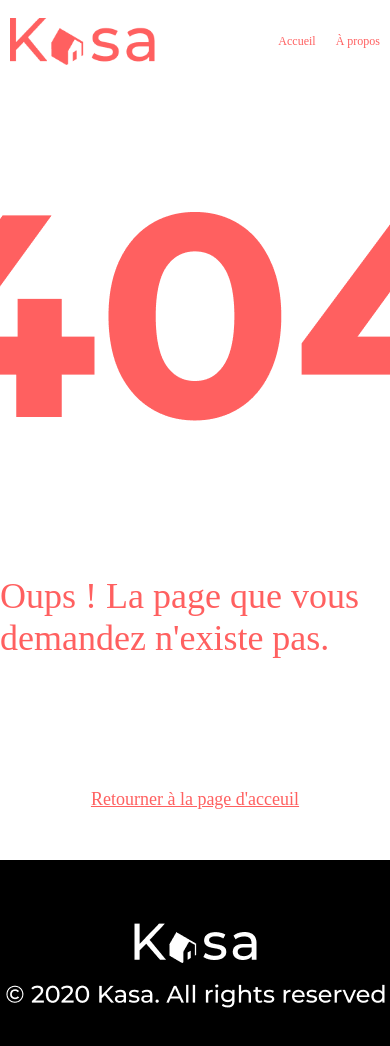
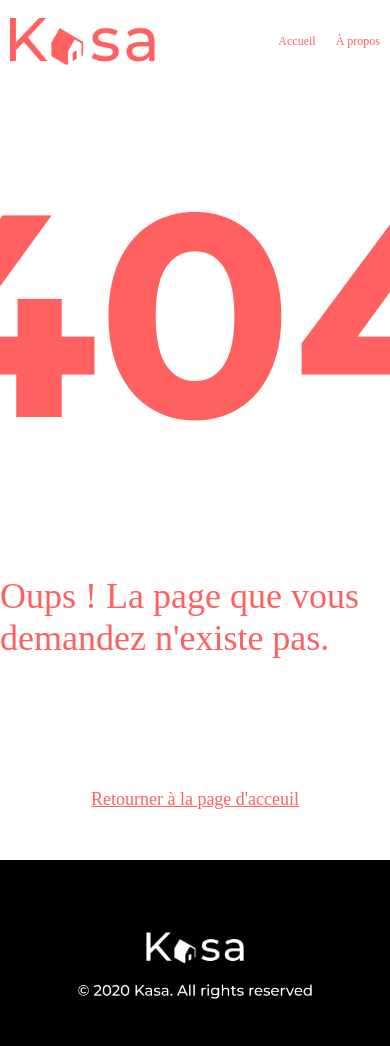
Before and after one commit to sebastienDOC/kasa, a React (Create React App) app: page / in a window 390 px wide. Shown: the top 1046 px of the page. Built offline with nearby package versions, Linux system fonts and the light colour scheme.

Commit message:
footer style

```diff
--- a/src/components/Footer.jsx
+++ b/src/components/Footer.jsx
@@ -3,11 +3,9 @@ import LogoWhite from '../assets/LOGO_white.png';
 
 function Footer() {
     return (
-        <div>
-            <span className='footer'>
-                <img src={LogoWhite} alt='Logo blanc' className='footer_logo' />
-                <img src={Kasa} alt='Kasa entreprise' />
-            </span>
+        <div className='footer'>
+            <img src={LogoWhite} alt='Logo blanc' className='footer_logo' />
+            <img src={Kasa} alt='Kasa entreprise' />
         </div>
     )
 }
--- a/src/style/components/footer.scss
+++ b/src/style/components/footer.scss
@@ -8,5 +8,13 @@
     background-color: black;
     .footer_logo {
         padding-bottom: 20px;
+        @media screen and (max-width: 768px) {
+            width: 25%;
+        }
+    }
+    img {
+        @media screen and (max-width: 768px) {
+            width: 60%;
+        }
     }
 }
--- a/src/style/index.scss
+++ b/src/style/index.scss
@@ -24,7 +24,6 @@ body {
     padding: 0 10px;
     @media screen and (max-width: 1024px) {
         width: 100%;
-
     }
 }
 
```
